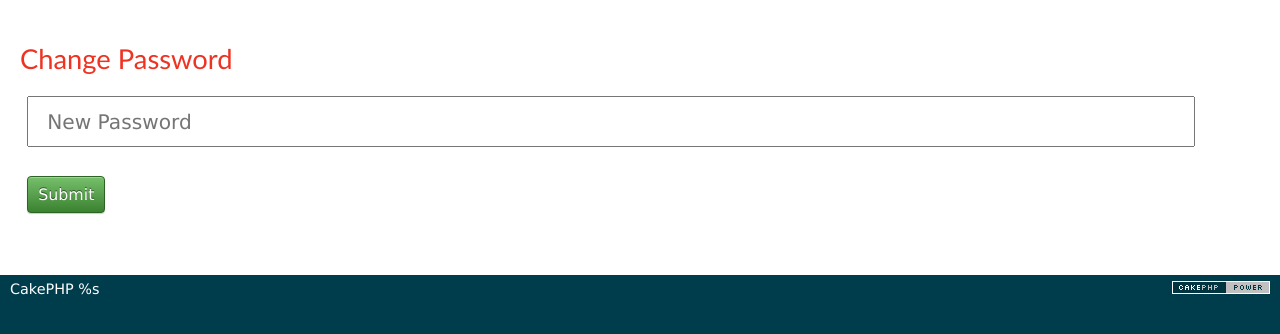
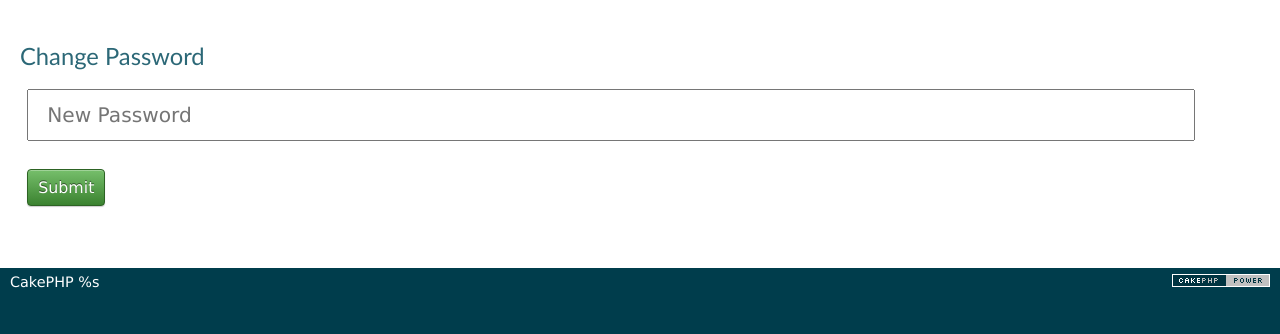
Before and after one commit to learnlabs/blog-learnlabs, a CakePHP app: the page made by app/View/Users/change_password.ctp in a window 1280 px wide. Shown: the part 47-381 px from the top of the page. Run offline with PHP 8.4 and a stand-in for CakePHP, Linux system fonts and the light colour scheme; the template is opened without the code that fills it, so the values that code supplies are empty; form fields are guessed from the names that the template uses; some libraries are stand-ins or nearby versions.

Commit message:
add minor change in change_password

```diff
--- a/app/View/Users/change_password.ctp
+++ b/app/View/Users/change_password.ctp
@@ -1,8 +1,9 @@
 <br/>
 <br/>
 <div class="row">
-	<div class="large-5 medium-6 small-8 colums medium-offset-3 small-offset-2 large-offset-4 panel">
-		<h2> Change Password </h2>
+	<div class="large-4 medium-6 small-8 colums medium-offset-3 small-offset-2 large-offset-4">
+		<div class='panel'>
+		<h3> Change Password </h3>
 		<?php
 			echo $this->Form->create('User',array('controller'=>'users','action'=>'change_password'));
 			echo $this->Form->input('user_id',array(
@@ -25,5 +26,6 @@
 			));
 			echo $this->Form->end();
 		?>
+		</div>
 	</div>
 </div>
```
